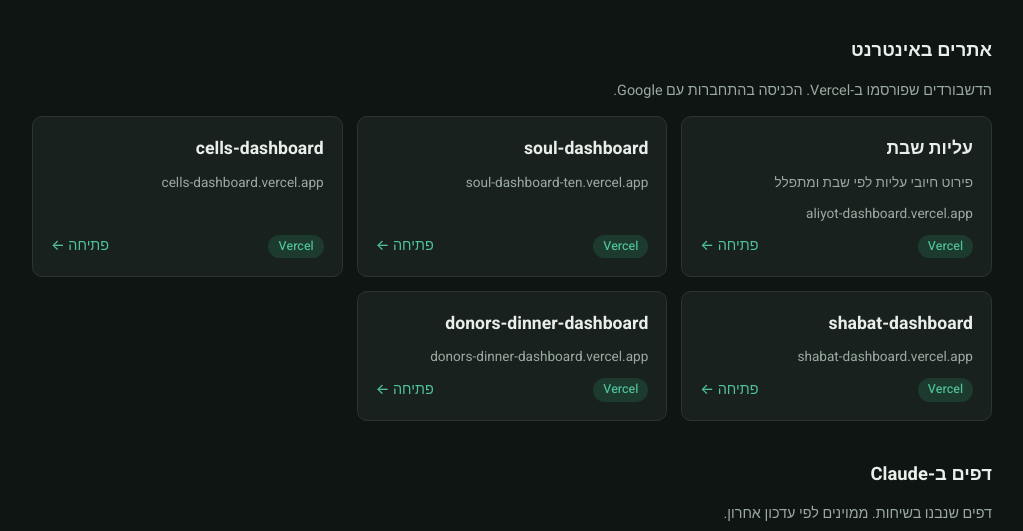
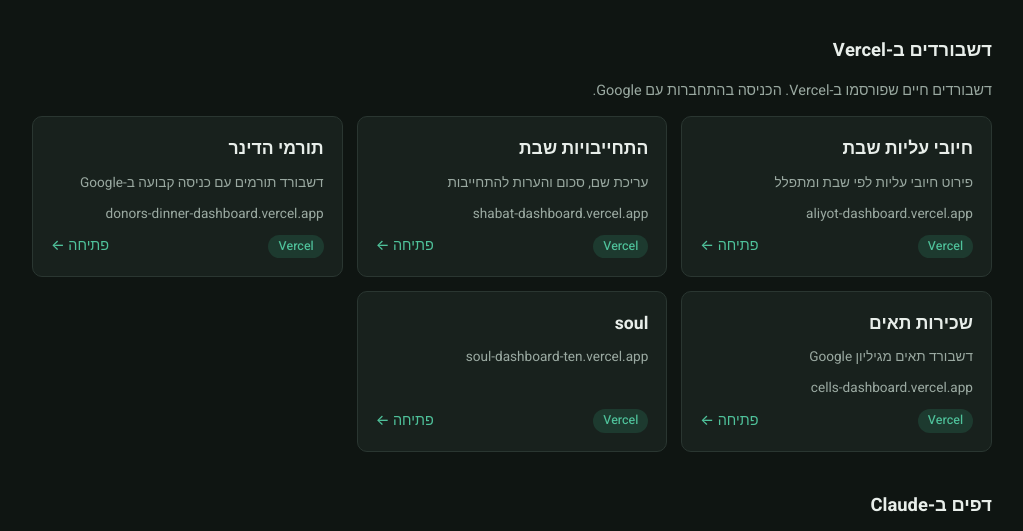
Before and after one commit to geulah770/dash, a plain HTML site: page index.html in a window 1280 px wide. Shown: the part 196-727 px from the top of the page, without its empty margins (128-1151 px from the left). Drawn offline with Linux system fonts and the light colour scheme.

Commit message:
Rename Vercel section and clarify dashboard names
Co-Authored-By: Claude Sonnet 5.5 <noreply@anthropic.com>
Claude-Session: https://claude.ai/code/session_01StTnKSAq6XGvwsnPhpSYFV

```diff
--- a/index.html
+++ b/index.html
@@ -83,8 +83,8 @@
   </header>
 
   <section>
-    <h2>אתרים באינטרנט</h2>
-    <p class="note">הדשבורדים שפורסמו ב-Vercel. הכניסה בהתחברות עם Google.</p>
+    <h2>דשבורדים ב-Vercel</h2>
+    <p class="note">דשבורדים חיים שפורסמו ב-Vercel. הכניסה בהתחברות עם Google.</p>
     <div class="grid" id="sites"></div>
   </section>
 
@@ -98,11 +98,11 @@
 
 <script>
   var sites = [
-    { name: "עליות שבת", host: "aliyot-dashboard.vercel.app", hint: "פירוט חיובי עליות לפי שבת ומתפלל" },
-    { name: "soul-dashboard", host: "soul-dashboard-ten.vercel.app", hint: "" },
-    { name: "cells-dashboard", host: "cells-dashboard.vercel.app", hint: "" },
-    { name: "shabat-dashboard", host: "shabat-dashboard.vercel.app", hint: "" },
-    { name: "donors-dinner-dashboard", host: "donors-dinner-dashboard.vercel.app", hint: "" }
+    { name: "חיובי עליות שבת", host: "aliyot-dashboard.vercel.app", hint: "פירוט חיובי עליות לפי שבת ומתפלל" },
+    { name: "התחייבויות שבת", host: "shabat-dashboard.vercel.app", hint: "עריכת שם, סכום והערות להתחייבות" },
+    { name: "תורמי הדינר", host: "donors-dinner-dashboard.vercel.app", hint: "דשבורד תורמים עם כניסה קבועה ב-Google" },
+    { name: "שכירות תאים", host: "cells-dashboard.vercel.app", hint: "דשבורד תאים מגיליון Google" },
+    { name: "soul", host: "soul-dashboard-ten.vercel.app", hint: "" }
   ];
   var pages = [
     { name: "תרומות אחרי הקמפיין", url: "https://claude.ai/code/artifact/9b859a3f-3178-47c8-8ce8-ca8f9363d49a", date: "22.11.2026" },
```
